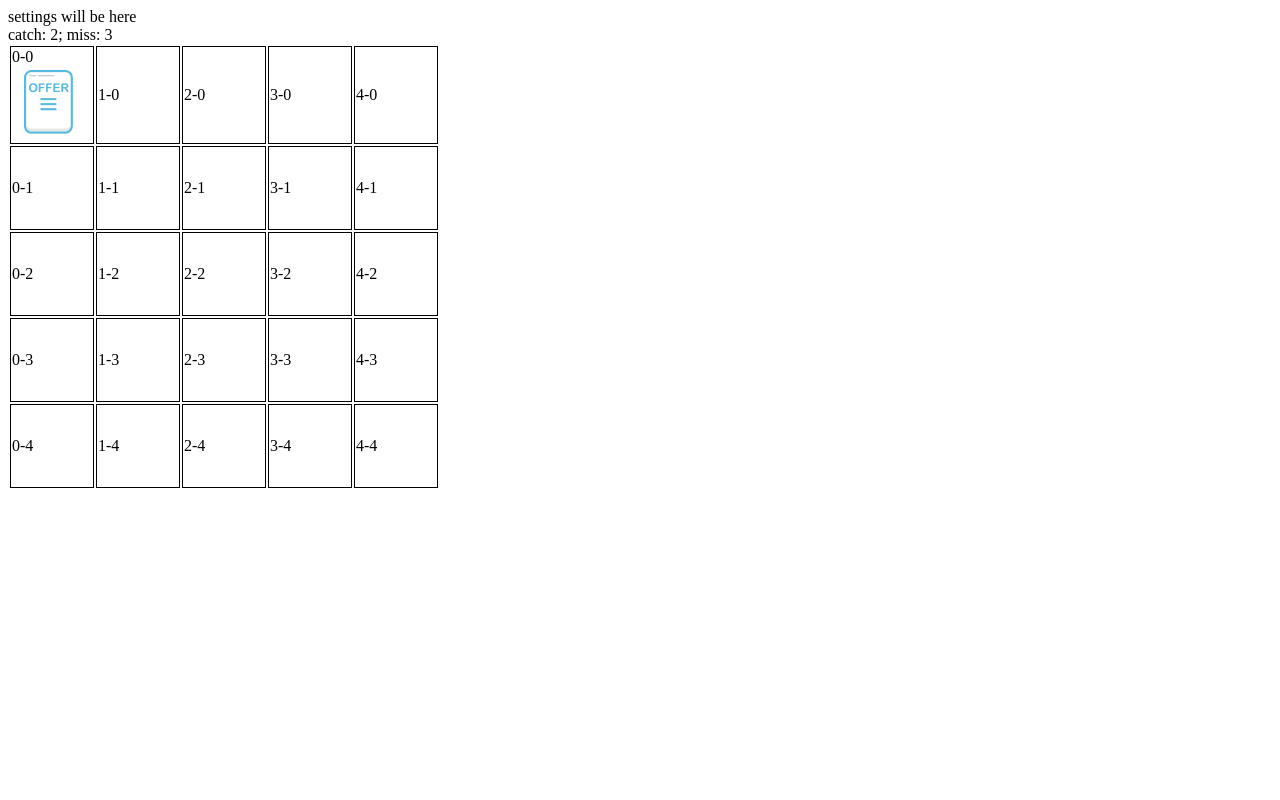
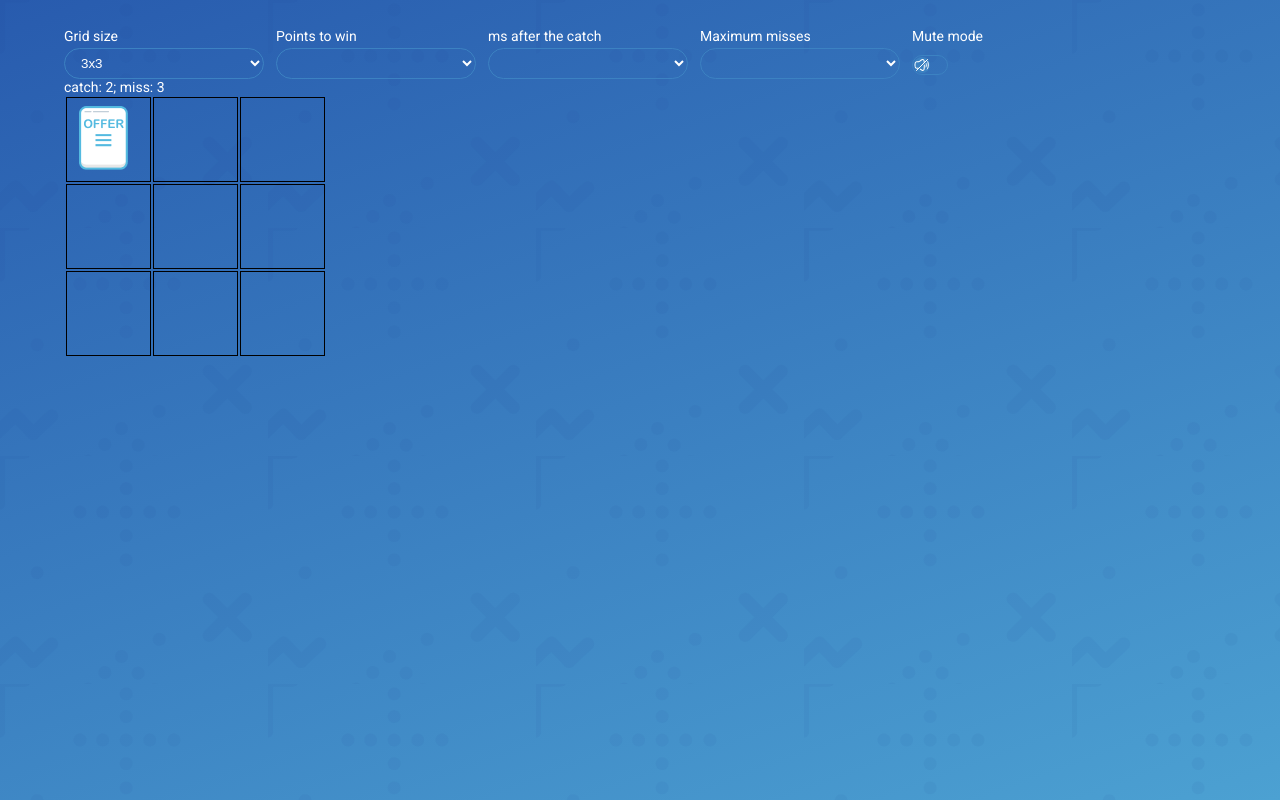
Before and after one commit to Anton533/catch-the-offer, a plain HTML site: page index.html in a window 1280 px wide. Drawn offline with Linux system fonts and the light colour scheme.

Commit message:
feat(settings.component.js): add settings elements

```diff
--- a/data/game.data.js
+++ b/data/game.data.js
@@ -7,8 +7,8 @@ export const OFFER_STATUSES = {
 export const data = {
   // array for cells: cell = {x,y}
   settings: {
-    rowsCount: 5,
-    columnsCount: 5,
+    rowsCount: 3,
+    columnsCount: 3,
     pointsToWin: 10,
     maximumMisses: 3,
     decreaseDeltaInMs: 100,
--- /dev/null
+++ b/helpers.js
@@ -0,0 +1,13 @@
+export function ele(tagName, ...classNames) {
+  const ele = document.createElement(tagName);
+  ele.classList.add(...classNames);
+  return ele;
+}
+
+export function createEle(tagName, props) {
+  const ele = document.createElement(tagName);
+  Object.entries(props).forEach(([key, value]) => {
+    ele.setAttribute(key, value);
+  });
+  return ele;
+}
--- a/index.html
+++ b/index.html
@@ -3,10 +3,18 @@
   <head>
     <meta charset="UTF-8" />
     <meta name="viewport" content="width=device-width, initial-scale=1.0" />
+    <link rel="preconnect" href="https://fonts.googleapis.com" />
+    <link rel="preconnect" href="https://fonts.gstatic.com" crossorigin />
+    <link
+      href="https://fonts.googleapis.com/css2?family=Roboto:wght@400;500&display=swap"
+      rel="stylesheet" />
     <link rel="stylesheet" href="style.css" />
     <title>Document</title>
   </head>
   <body>
+    <main id="app"></main>
     <script src="./main.js" type="module"></script>
   </body>
 </html>
+
+<!-- <img src="./assets/images/volume-loud.svg" alt="volume button" /> -->
--- a/main.js
+++ b/main.js
@@ -1,10 +1,13 @@
 import { Game } from "./ui/game.component.js";
 
+const app = document.getElementById("app");
+app.classList.add("main");
+
 function renderApp() {
-  document.body.innerHTML = "";
+  app.innerHTML = "";
 
   const gameEle = Game();
-  document.body.append(gameEle);
+  app.append(gameEle);
 }
 
 renderApp();
--- a/style.css
+++ b/style.css
@@ -1,5 +1,132 @@
+* {
+  padding: 0;
+  margin: 0;
+}
+*,
+*::before,
+*::after {
+  box-sizing: border-box;
+}
+body {
+  font-family: Roboto, sans-serif;
+  color: #fff;
+  font-size: 14px;
+  font-weight: 400;
+}
+
+.main {
+  height: 100vh;
+  background: url("../assets/images/background.png"),
+    linear-gradient(160deg, #285bae, #4ca1d2);
+
+  padding: 24px 64px;
+  min-width: 1280px;
+}
+
+.settings {
+  display: flex;
+  gap: 12px;
+
+  line-height: 24px;
+}
+
+.grid-size,
+.points,
+.milliseconds,
+.max-misses,
+.mute {
+  display: flex;
+  flex-direction: column;
+}
+
+.mute {
+  justify-content: space-between;
+}
+
+.grid-size__select,
+.points__select,
+.milliseconds__select,
+.max-misses__select {
+  padding: 6px 12px;
+
+  color: #fff;
+  background: none;
+  min-width: 200px;
+  border-radius: 30px;
+  border: 1px solid #3c82c2;
+}
+
 table td {
   border: 1px solid black;
-  width: 80px;
-  height: 80px;
+  width: 85px;
+  height: 85px;
 }
+
+/* /////// */
+/* The switch - the box around the slider */
+.switch {
+  position: relative;
+  display: inline-block;
+  width: 36px;
+  height: 20px;
+}
+
+/* Hide default HTML checkbox */
+.switch input {
+  opacity: 0;
+  width: 0;
+  height: 0;
+}
+
+/* The slider */
+.slider {
+  position: absolute;
+  cursor: pointer;
+  top: 0;
+  left: 0;
+  right: 0;
+  bottom: 0;
+  background-color: none;
+  border: 1px solid #3c82c2;
+  -webkit-transition: 0.4s;
+  transition: 0.4s;
+}
+
+.slider:before {
+  position: absolute;
+  content: "";
+  height: 16px;
+  width: 16px;
+  left: 1px;
+  bottom: 1px;
+  background-color: #3c82c2;
+  -webkit-transition: 0.4s;
+  transition: 0.4s;
+  background-image: url(./assets/images/volume-off.svg);
+  background-repeat: no-repeat;
+}
+
+input:checked + .slider {
+  background-color: #b0c255;
+}
+
+input:focus + .slider {
+  box-shadow: 0 0 1px #2196f3;
+}
+
+input:checked + .slider:before {
+  -webkit-transform: translateX(16px);
+  -ms-transform: translateX(16px);
+  transform: translateX(16px);
+  background-image: url(./assets/images/volume-on.svg);
+  background-repeat: no-repeat;
+}
+
+/* Rounded sliders */
+.slider.round {
+  border-radius: 34px;
+}
+
+.slider.round:before {
+  border-radius: 50%;
+}
--- a/ui/cell.component.js
+++ b/ui/cell.component.js
@@ -1,8 +1,9 @@
 import { OFFER_STATUSES, data } from "../data/game.data.js";
+import { ele } from "../helpers.js";
 
 export function Cell(x, y) {
-  const cellEle = document.createElement("td");
-  cellEle.append(x + "-" + y);
+  const cellEle = ele("td", "grid__cell");
+  // cellEle.append(x + "-" + y);
 
   if (x === data.coords.current.x && y === data.coords.current.y) {
     const offerEle = document.createElement("img");
--- a/ui/game.component.js
+++ b/ui/game.component.js
@@ -1,9 +1,10 @@
 import { Settings } from "./settings.component.js";
 import { Scores } from "./scores.component.js";
 import { Grid } from "./grid.component.js";
+import { ele } from "../helpers.js";
 
 export function Game() {
-  const containerEle = document.createElement("div");
+  const containerEle = ele("div", "game-wrapper");
 
   const settingsEle = Settings();
   containerEle.append(settingsEle);
--- a/ui/grid.component.js
+++ b/ui/grid.component.js
@@ -1,8 +1,10 @@
 import { data } from "../data/game.data.js";
 import { Cell } from "./cell.component.js";
 
+import { ele } from "../helpers.js";
+
 export function Grid() {
-  const containerEle = document.createElement("table");
+  const containerEle = ele("table", "grid");
 
   for (let y = 0; y < data.settings.rowsCount; y++) {
     const row = document.createElement("tr");
--- a/ui/settings.component.js
+++ b/ui/settings.component.js
@@ -1,7 +1,53 @@
+import { ele } from "../helpers.js";
+
 export function Settings() {
-  const containerEle = document.createElement("div");
+  const containerEle = ele("div", "settings");
 
-  containerEle.append("settings will be here");
+  const gridSizeEle = ele("div", "grid-size");
+  const gridSizeLabel = ele("label", "grid-size__label");
+  const gridSizeSelect = ele("select", "grid-size__select");
+  const gridSizeOption = ele("option", "grid-size__option");
+  const gridSizeOption1 = ele("option", "grid-size__option");
+  gridSizeLabel.append("Grid size");
+  gridSizeOption.value = "3x3";
+  gridSizeOption.innerText = "3x3";
+
+  gridSizeSelect.append(gridSizeOption);
+  gridSizeEle.append(gridSizeLabel, gridSizeSelect);
+
+  const points = ele("div", "points");
+  const pointsLabel = ele("label", "points__label");
+  const pointsSelect = ele("select", "points__select");
+  pointsLabel.append("Points to win");
+  points.append(pointsLabel, pointsSelect);
+
+  const msEle = ele("div", "milliseconds");
+  const msLabel = ele("label", "milliseconds__label");
+  const msSelect = ele("select", "milliseconds__select");
+  msLabel.append("ms after the catch");
+  msEle.append(msLabel, msSelect);
+
+  const maxMissesEle = ele("div", "max-misses");
+  const maxMissesLabel = ele("label", "max-misses__label");
+  const maxMissesSelect = ele("select", "max-misses__select");
+  maxMissesLabel.append("Maximum misses");
+  maxMissesEle.append(maxMissesLabel, maxMissesSelect);
+
+  const muteEle = ele("div", "mute");
+  const muteTitle = ele("p", "mute__title");
+  const muteSwitch = ele("div", "mute__switch");
+  muteTitle.append("Mute mode");
+  muteSwitch.innerHTML = `
+  <label class="switch">
+    <input type="checkbox">
+    <span class="slider round">
+    </span>
+  </label>
+`;
+
+  muteEle.append(muteTitle, muteSwitch);
+
+  containerEle.append(gridSizeEle, points, msEle, maxMissesEle, muteEle);
 
   return containerEle;
 }
```
Also changed, not shown: assets/images/background.png (added), assets/images/volume-off.svg (added), assets/images/volume-on.svg (added).
